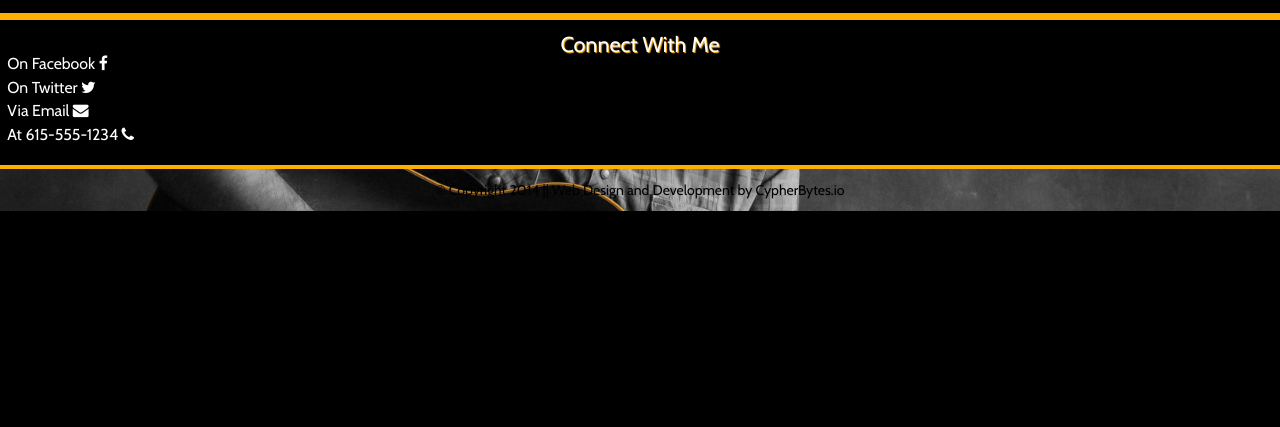
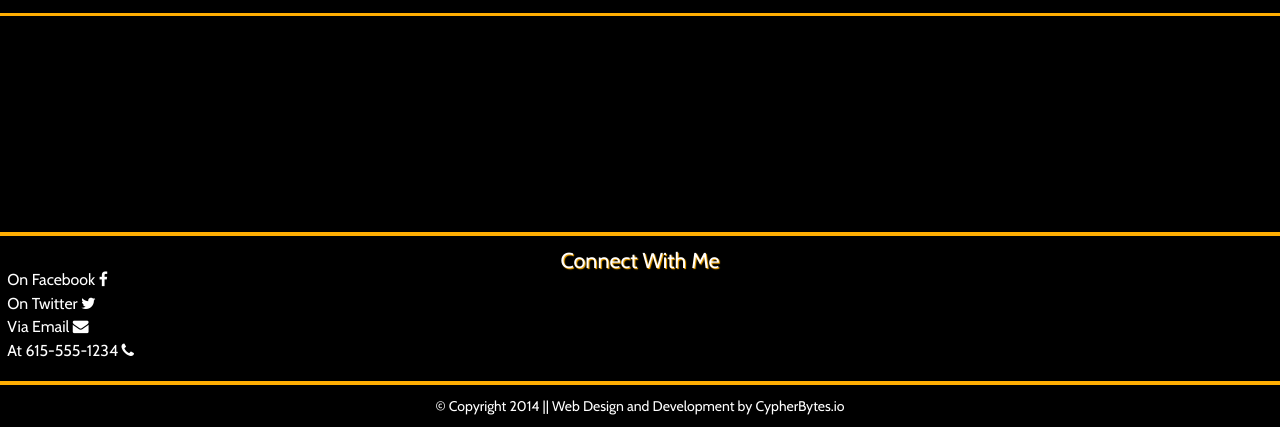
Before and after one commit to TravisAvey/Caleb, a PHP site: page / in a window 1280 px wide. Shown: the part 1340-1767 px from the top of the page. Before the commit the page ends 1551 px from the top, so only its background shows below. Run offline with PHP 8.4, Linux system fonts and the light colour scheme; some libraries are stand-ins or nearby versions.

Commit message:
Adding space between content and opacity to backgrounds

```diff
--- a/css/style.css
+++ b/css/style.css
@@ -3,8 +3,8 @@
 html,body,div,span,applet,object,iframe,h1,h2,h3,h4,h5,h6,p,blockquote,pre,a,abbr,acronym,address,big,cite,code,del,dfn,em,img,ins,kbd,q,s,samp,small,strike,strong,sub,sup,tt,var,b,u,i,center,dl,dt,dd,ol,ul,li,fieldset,form,label,legend,table,caption,tbody,tfoot,thead,tr,th,td,article,aside,canvas,details,embed,figure,figcaption,footer,header,hgroup,menu,nav,output,ruby,section,summary,time,mark,audio,video{border:0;font-size:100%;font:inherit;vertical-align:baseline;margin:0;padding:0}article,aside,details,figcaption,figure,footer,header,hgroup,menu,nav,section{display:block}body{line-height:1}ol,ul{list-style:none}blockquote,q{quotes:none}blockquote:before,blockquote:after,q:before,q:after{content:none}table{border-collapse:collapse;border-spacing:0}
 html {
 	height: 100%;
-	background: url("../img/caleb1bw.jpg") no-repeat fixed;
-	background-size: cover;
+	background: url("../img/caleb1bw.jpg") no-repeat fixed #000;
+	background-size: contain;
 }
 
 body {
@@ -29,6 +29,7 @@ header p {
 header h1,
 header p {
 	color: white;
+	z-index: 1;
 }
 header nav {
 	position: fixed;
@@ -85,7 +86,7 @@ nav[role="main"] ul li a:hover {
 	margin: 0 auto;
 }
 section.about {
-	margin-top: 30em;
+	margin: 15em auto;
 }
 .bio {
 	margin: 0.5em 0;
@@ -144,6 +145,7 @@ a.top {
 	padding: 0.5em 0.5em 0 0.5em;
 }
 footer {
+	color: white;
 	margin-top: 1em;
 	font-size: 0.750em;
 	text-align: center;
@@ -151,7 +153,7 @@ footer {
 }
 footer a {
 	text-decoration: none;
-	color: black;
+	color: white;
 }
 footer a:visited {
 	color: black;
@@ -161,6 +163,7 @@ div.soundcloud iframe {
 }
 h3.music-tag {
 	font-size: 1.7em;
+	color: white;
 	text-shadow: 1px -2px 3px rgb(90,90,90);
 	text-align: center;
 	padding: 0.5em;
@@ -173,10 +176,11 @@ h3.music-tag {
 
 }
 #connect {
+	margin-top: 15em;
 	border-top: 4px solid #ffae02;
 	border-bottom: 4px solid #ffae02;
 	padding: 1em 0.5em;
-	background: #000;
+	background: rgba(0,0,0,0.3);
 }
 #connect h2 {
 	font-size: 1.5em;
```
